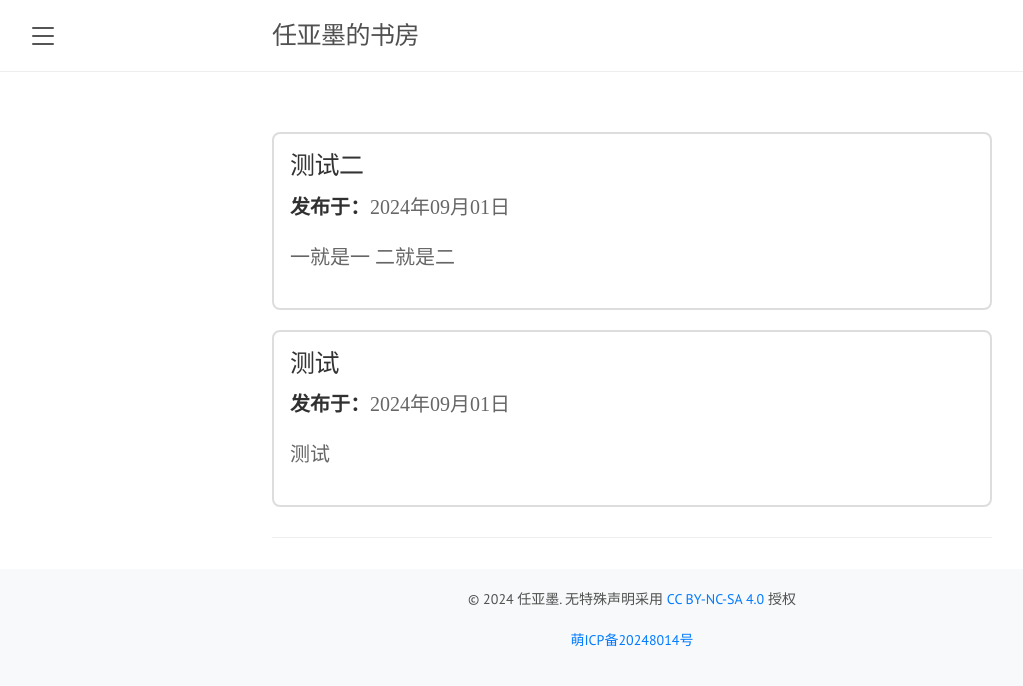
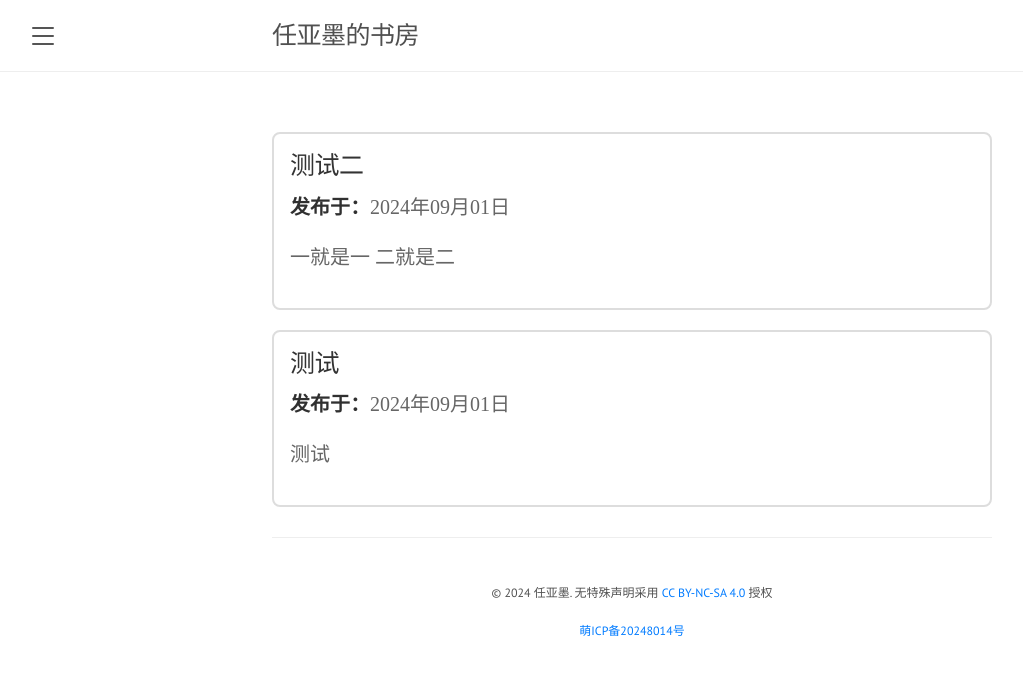
Before and after one commit to Reqeekouton/reqeekouton.github.io, a Jekyll site: the page built from index.html, in a window 1280 px wide. Shown: the top 686 px of the page, without its empty margins (8-1031 px from the left). Built offline with Jekyll 4.4.1, drawn with Linux system fonts in a browser that asks for light colours; some web fonts are replaced; the list of posts is cut into pages by our own code.

Commit message:
Update lanyon.css

```diff
--- a/public/css/lanyon.css
+++ b/public/css/lanyon.css
@@ -145,7 +145,7 @@ div.blockquote{
   display: flex;
   justify-content: center;
   align-items: center;
-  gap: 5px; /* 控制各元素之间的间距 */
+  gap: 5px;
   font-size: 0.75em
 }
 
@@ -160,10 +160,10 @@ div.blockquote{
 }
 
 footer {
-  background-color: #f8f9fa;
+  background-color: e5e5e5;
   text-align: center;
-  padding: 20px 0;
-  font-size: 14px;
+  padding: 15px 0;
+  font-size: 12px;
 }
 
 .footer-content a {
```
